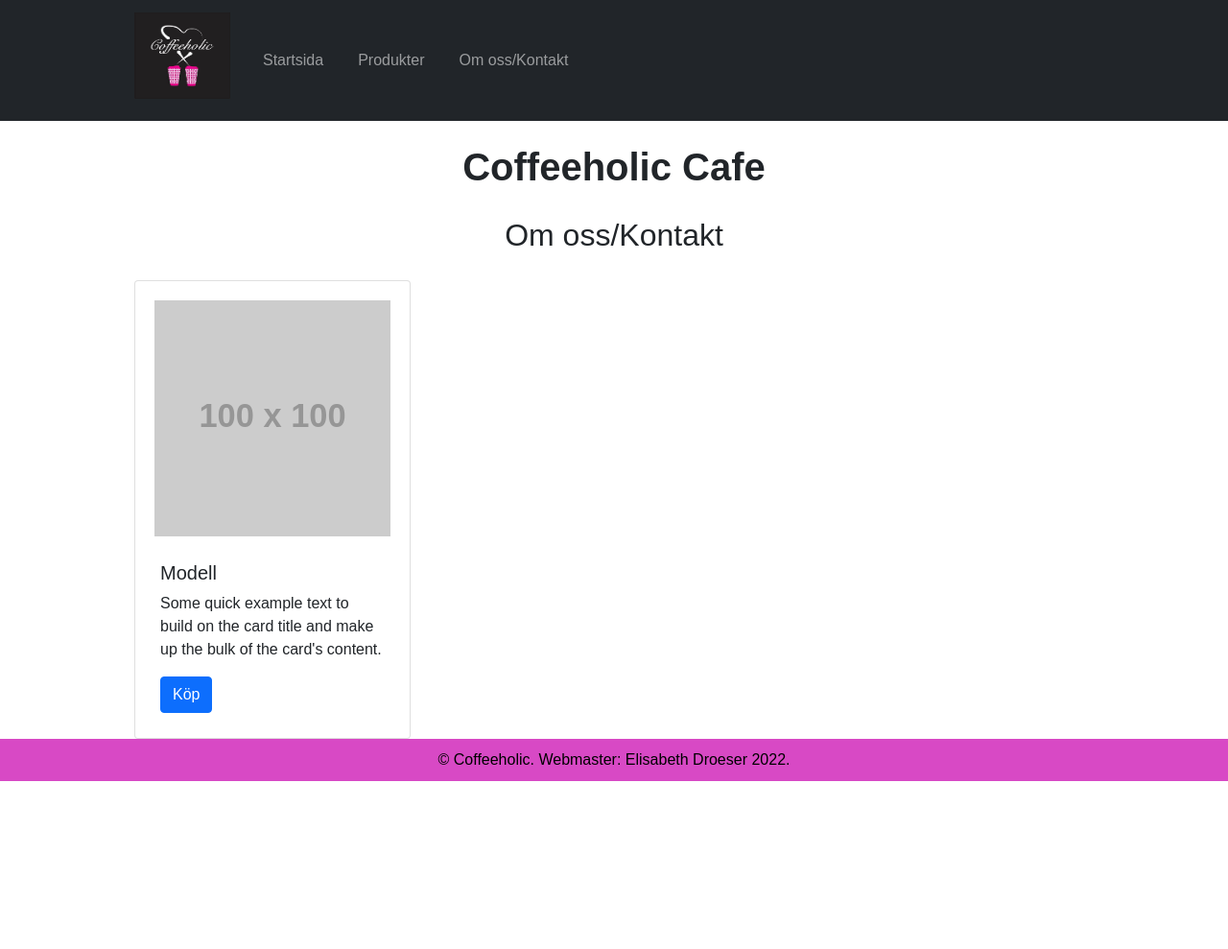
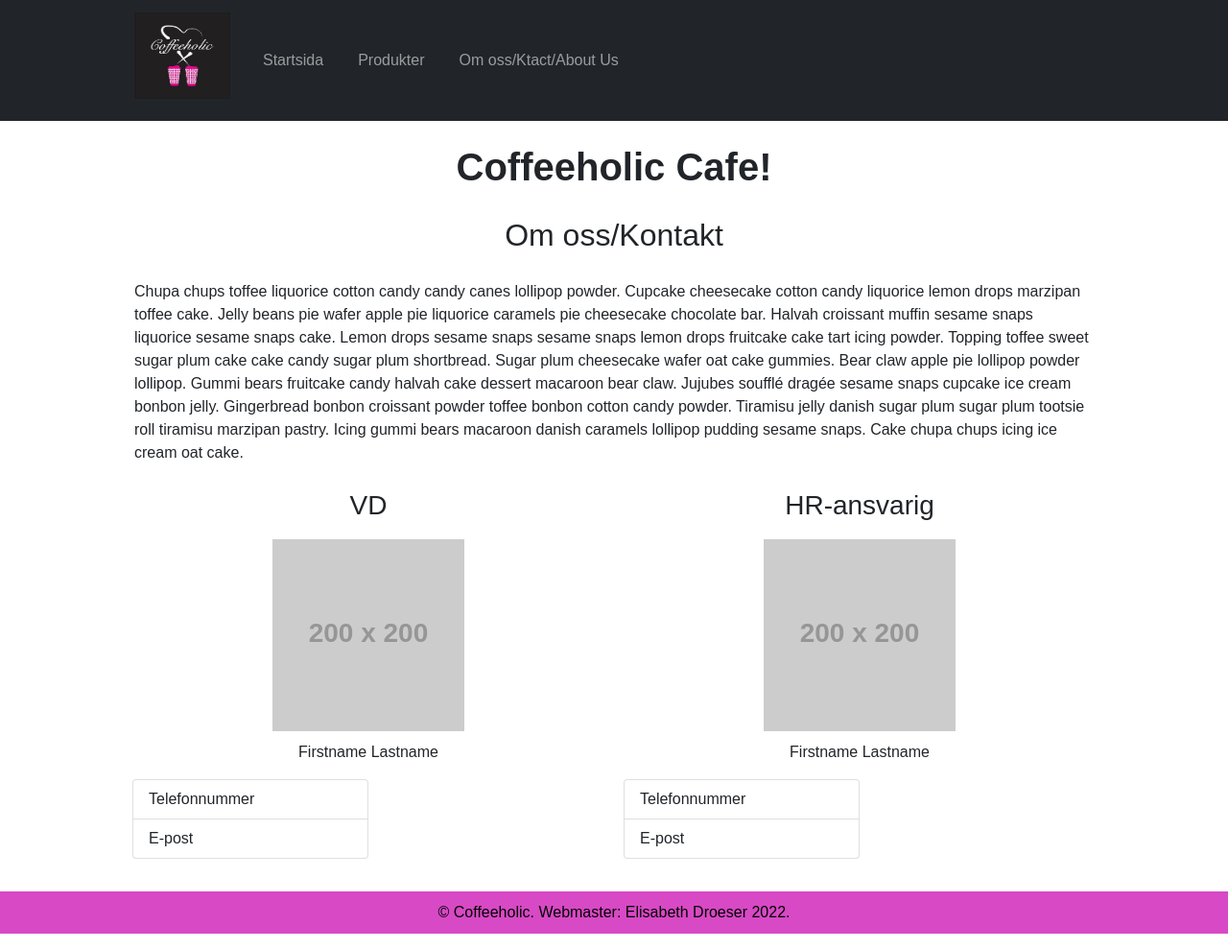
Before and after one commit to elisabethdroeser/FrontendExcercise8, a plain HTML site: page contact.html in a window 1280 px wide. Shown: the whole page at 96% size. Before the commit the page ends 830 px from the top, so only its background shows below. Drawn offline with nearby package versions, Linux system fonts and the light colour scheme; placeholder pictures from the web are drawn by us.

Commit message:
Update contact page

```diff
--- a/contact.html
+++ b/contact.html
@@ -19,36 +19,45 @@
                     aria-controls="navbarCollapse" aria-expanded="false" aria-label="Toggle navigation">
                     <span class="navbar-toggler-icon"></span>
                 </button>
-
                 <div class="collapse navbar-collapse" id="navbarCollapse">
                     <ul class="nav navbar-nav mr-auto">
                         <li class="nav-item active"><a class="nav-link" href="index.html">Startsida</a></li>
                         <li class="nav-item"><a class="nav-link" href="products.html">Produkter</a></li>
-                        <li class="nav-item"><a class="nav-link" href="contact.html">Om oss/Kontakt</a></li>
+                        <li class="nav-item"><a class="nav-link" href="contact.html">Om oss/Ktact/About Us</a></li>
                     </ul>
                 </div>
             </div>
         </nav>
     </header>
-
     <div class="container">
-        <h1>Coffeeholic Cafe</h1>
+        <h1>Coffeeholic Cafe!</h1>
         <h2>Om oss/Kontakt</h2>
         <div class="row">
-            <div class="col-md-3">
-                <div class="card" style="width: 18rem;">
-                        <img class="card-img-top" src="https://via.placeholder.com/100" alt="Picture" style="padding: 10px;">
-                        <div class="card-body">
-                        <h5 class="card-title">Modell</h5>
-                        <p class="card-text">Some quick example text to build on the card title and make up the bulk of the card's content.</p>
-                        <a href="#" class="btn btn-primary">Köp</a>
-                        </div>
-                </div>
+            <div class="col-md-12">
+                <p>Chupa chups toffee liquorice cotton candy candy canes lollipop powder. Cupcake cheesecake cotton candy liquorice lemon drops marzipan toffee cake. Jelly beans pie wafer apple pie liquorice caramels pie cheesecake chocolate bar. Halvah croissant muffin sesame snaps liquorice sesame snaps cake. Lemon drops sesame snaps sesame snaps lemon drops fruitcake cake tart icing powder. Topping toffee sweet sugar plum cake cake candy sugar plum shortbread. Sugar plum cheesecake wafer oat cake gummies. Bear claw apple pie lollipop powder lollipop. Gummi bears fruitcake candy halvah cake dessert macaroon bear claw. Jujubes soufflé dragée sesame snaps cupcake ice cream bonbon jelly. Gingerbread bonbon croissant powder toffee bonbon cotton candy powder. Tiramisu jelly danish sugar plum sugar plum tootsie roll tiramisu marzipan pastry. Icing gummi bears macaroon danish caramels lollipop pudding sesame snaps. Cake chupa chups icing ice cream oat cake.</p>
             </div>
-
         </div>
-
-
+        <div class="row">
+            <div class="col-sm-6" style="padding: 10px;">
+                <h3>VD</h3>
+                <a href="https://placeholder.com"><img src="https://via.placeholder.com/200" alt="Picture" style="padding: 10px;"></a>
+                <p style="text-align: center;">Firstname Lastname</p>
+                <ul class="list-group" style="width: 50%;">
+                    <li class="list-group-item">Telefonnummer</li>
+                    <li class="list-group-item">E-post</li>
+                </ul>
+            </div>
+            <div class="col-sm-6" style="padding: 10px;">
+                <h3>HR-ansvarig</h3>
+                <a href="https://placeholder.com"><img src="https://via.placeholder.com/200" alt="Picture" style="padding: 10px;"></a>
+                <p style="text-align: center;">Firstname Lastname</p>
+                <ul class="list-group" style="width: 50%">
+                    <li class="list-group-item">Telefonnummer</li>
+                    <li class="list-group-item">E-post</li>
+                </ul>
+            </div>
+        </div>
+        <br />
     </div>
     <footer>
         <p>&copy; Coffeeholic. Webmaster: Elisabeth Droeser 2022.</p>
--- a/css/stylesheet.css
+++ b/css/stylesheet.css
@@ -47,6 +47,7 @@ h2 {
 .card {
     padding: 10px;
 }
+
 footer {
     background-color: #d849c5;
     height: 10%;
```
Also changed, not shown: products.html (+0 -6 lines).
